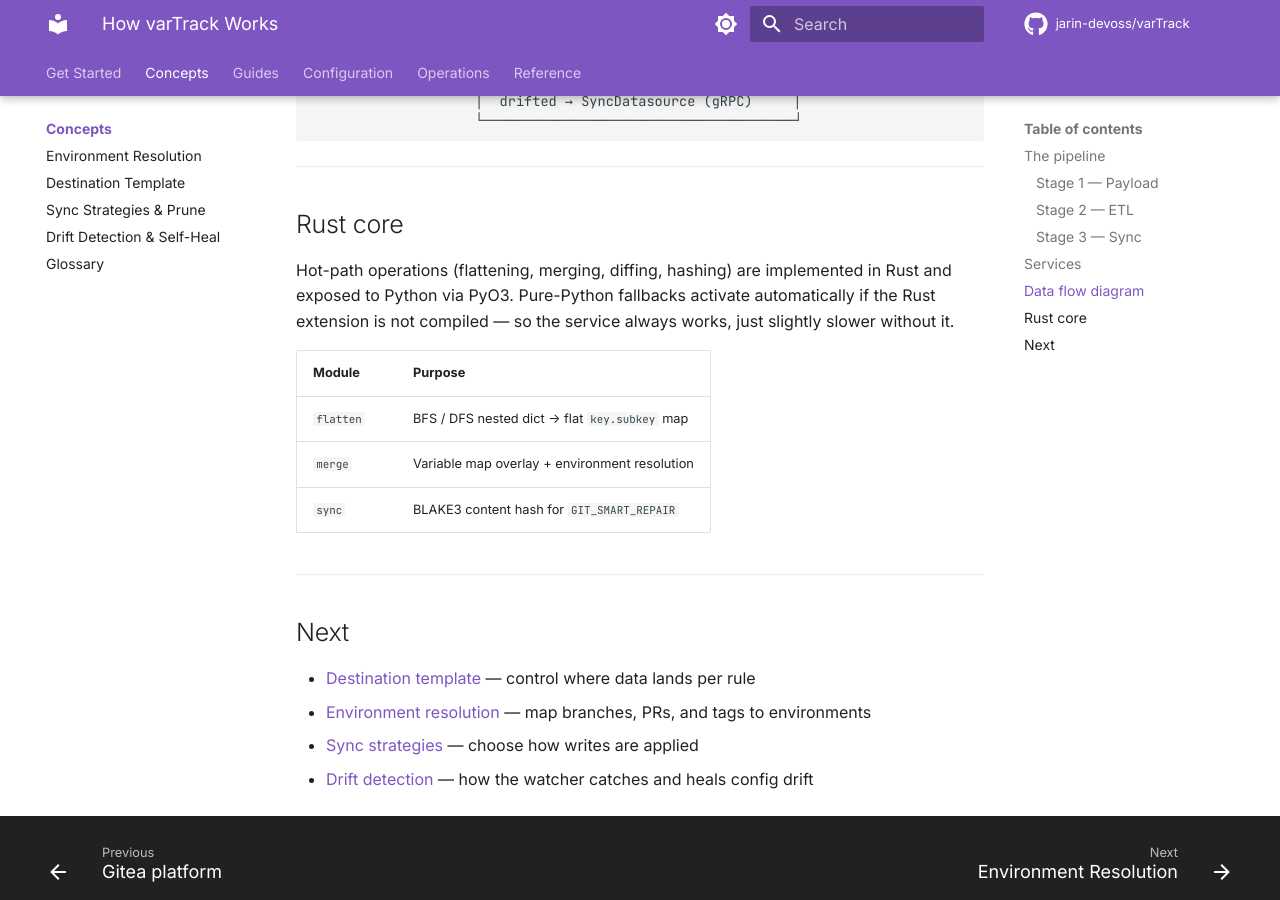
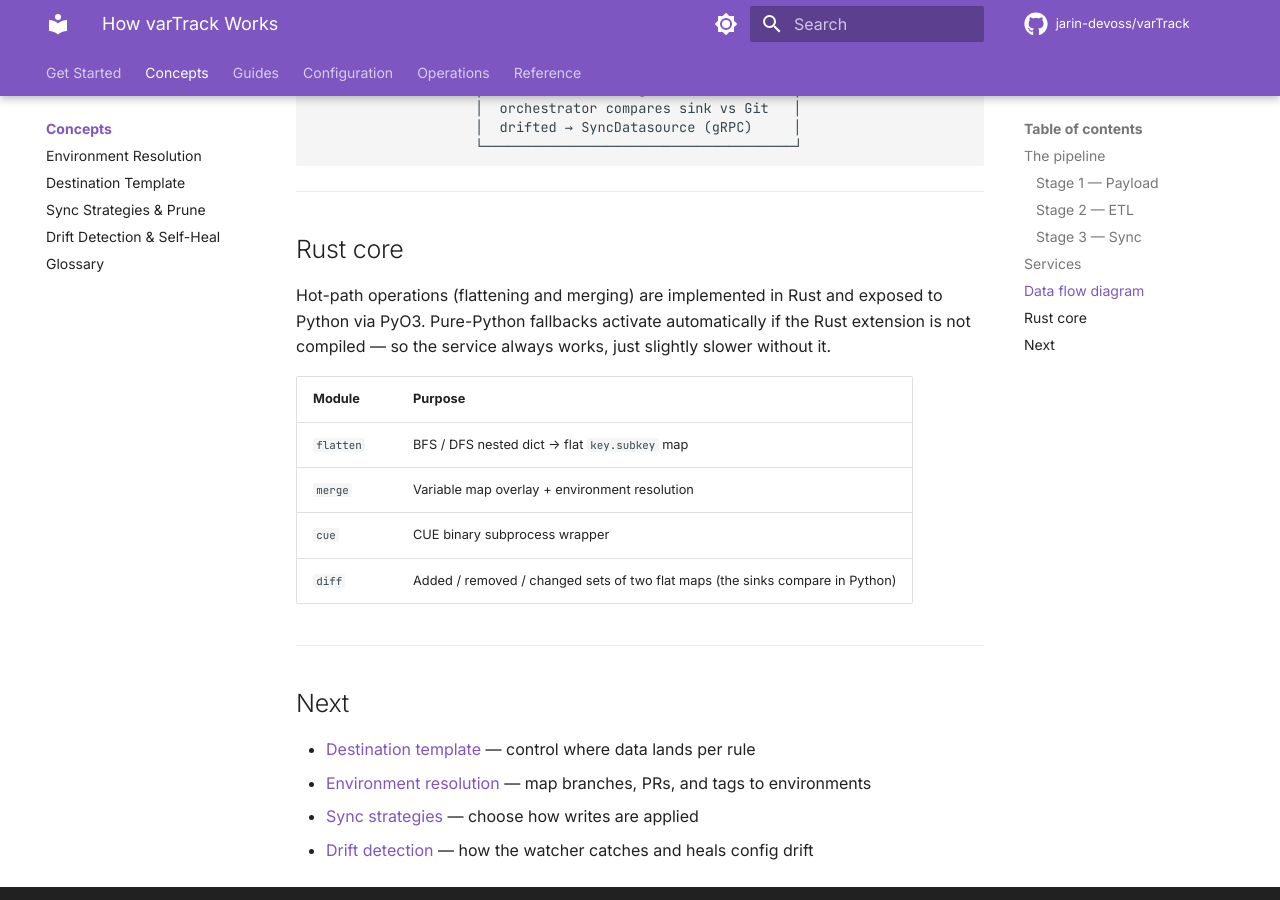
Before and after one commit to jarin-devoss/varTrack, an MkDocs documentation site: the page built from docs/concepts/index.md, in a window 1280 px wide and 900 px high, scrolled down 2502 px. Built offline with MkDocs 1.6.1 and Material for MkDocs 9.7.7, drawn with Linux system fonts in a browser that asks for light colours; comment, search, counter and statistics services are not loaded; some of the changed text lies outside the part shown.

Commit message:
docs: what GIT_SMART_REPAIR does on each sink, and no BLAKE3
The sync strategies page, the concepts index, both READMEs, high availability and monitoring describe the per-sink behaviour, the fallback to writing everything, LIVE_STATE as an alias and the new metric; the upgrade notes list the changes.

Co-Authored-By: Claude Sonnet 5.5 <noreply@anthropic.com>

```diff
--- a/docs/concepts/index.md
+++ b/docs/concepts/index.md
@@ -94,13 +94,14 @@ Writes the validated flat map to every configured sink:
 
 ## Rust core
 
-Hot-path operations (flattening, merging, diffing, hashing) are implemented in Rust and exposed to Python via PyO3. Pure-Python fallbacks activate automatically if the Rust extension is not compiled — so the service always works, just slightly slower without it.
+Hot-path operations (flattening and merging) are implemented in Rust and exposed to Python via PyO3. Pure-Python fallbacks activate automatically if the Rust extension is not compiled — so the service always works, just slightly slower without it.
 
 | Module | Purpose |
 |---|---|
 | `flatten` | BFS / DFS nested dict → flat `key.subkey` map |
 | `merge` | Variable map overlay + environment resolution |
-| `sync` | BLAKE3 content hash for `GIT_SMART_REPAIR` |
+| `cue` | CUE binary subprocess wrapper |
+| `diff` | Added / removed / changed sets of two flat maps (the sinks compare in Python) |
 
 ---
 
```
Also changed, not shown: other parts of docs/concepts/index.md (+1 -1 lines), README.md (+2 -2 lines), docs/concepts/sync-strategies.md (+16 -5 lines), docs/operations/high-availability.md (+1 -1 lines), docs/operations/monitoring.md (+1 -0 lines), docs/operations/upgrading.md (+1 -0 lines), orchestrator-service/README.md (+6 -7 lines).
